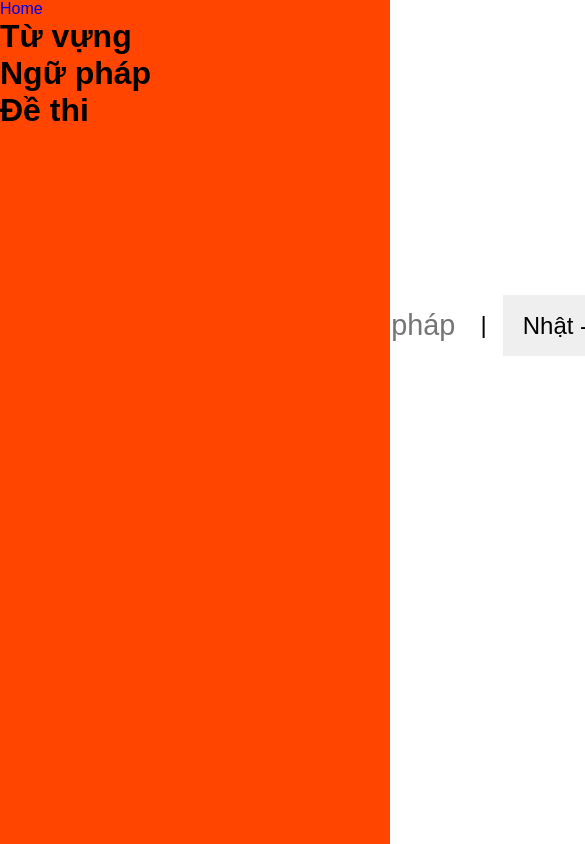
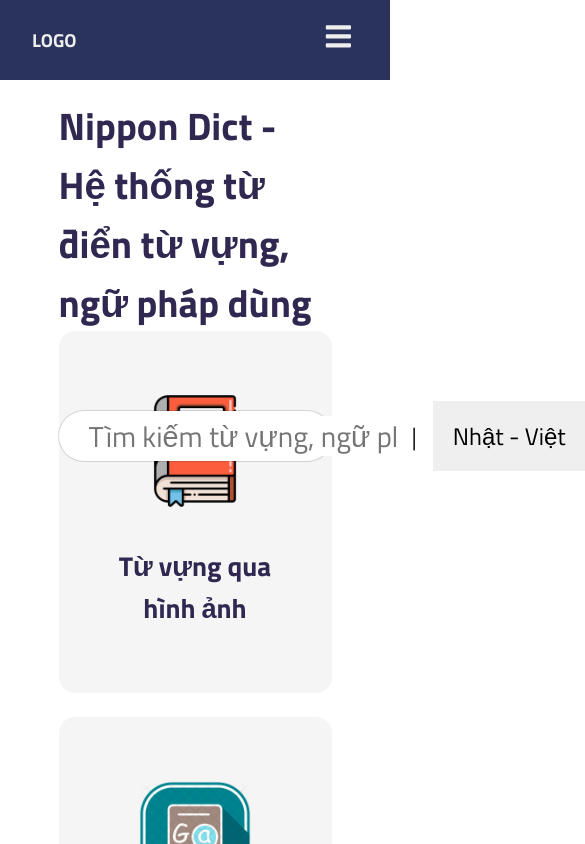
Before and after one commit to HungNguyen-89/beta-nippon-zukan-app, a React (Create React App) app: page / in a window 390 px wide. Shown: the top 844 px of the page, 585 px wide, since content can reach past the window. Built offline with nearby package versions, Linux system fonts and the light colour scheme.

Commit message:
update navbar 2023-05-17-003

```diff
--- a/src/App.js
+++ b/src/App.js
@@ -9,11 +9,12 @@
 import WordGuessGame from "./components/WordGuessGame/WordGuessGame";
 import Navigation from "./components/Navigation/Navigation";
 import Navbar from "./components/Navbar/Navbar";
+import NavbarTest from "./components/Navbar/NavbarTest";
 
 function App() {
   return (
     <div className="App">
-      <Navbar />
+      <NavbarTest />
       <Routes>
         <Route path="/" element={<HomePage />} />
         <Route path="/test" element={<Test />} />
--- /dev/null
+++ b/src/components/Navbar/NavbarTest.js
@@ -0,0 +1,31 @@
+import { useRef } from "react";
+import { FaBars, FaTimes } from "react-icons/fa";
+import "./NavbarTest.scss";
+
+function NavbarTest() {
+  const navRef = useRef();
+
+  const showNavbar = () => {
+    navRef.current.classList.toggle("responsive_nav");
+  };
+
+  return (
+    <header>
+      <h3>LOGO</h3>
+      <nav ref={navRef}>
+        <a href="/#">Home</a>
+        <a href="/#">My work</a>
+        <a href="/#">Blog</a>
+        <a href="/#">About me</a>
+        <button className="nav-btn nav-close-btn" onClick={showNavbar}>
+          <FaTimes />
+        </button>
+      </nav>
+      <button className="nav-btn" onClick={showNavbar}>
+        <FaBars />
+      </button>
+    </header>
+  );
+}
+
+export default NavbarTest;
--- /dev/null
+++ b/src/components/Navbar/NavbarTest.scss
@@ -0,0 +1,90 @@
+@import url("https://fonts.googleapis.com/css2?family=Titillium+Web:wght@300;400;700&display=swap");
+
+* {
+	padding: 0;
+	margin: 0;
+	box-sizing: border-box;
+	font-family: "Titillium Web", sans-serif;
+}
+
+:root {
+	--mainColor: #29335c;
+	--mainColorLight: #5767aa;
+	--secondaryColor: #db2b39;
+	--textColor: #eee;
+}
+
+header {
+	display: flex;
+	align-items: center;
+	justify-content: space-between;
+	height: 80px;
+	padding: 0 2rem;
+	background-color: var(--mainColor);
+	color: var(--textColor);
+}
+
+nav a {
+	margin: 0 1rem;
+	color: var(--textColor);
+	text-decoration: none;
+}
+
+nav a:hover {
+	color: var(--secondaryColor);
+}
+
+header .nav-btn {
+	padding: 5px;
+	cursor: pointer;
+	background: transparent;
+	border: none;
+	outline: none;
+	color: var(--textColor);
+	visibility: hidden;
+	opacity: 0;
+	font-size: 1.8rem;
+}
+
+header div,
+nav {
+	display: flex;
+	align-items: center;
+}
+
+@media only screen and (max-width: 1024px) {
+	header .nav-btn {
+		visibility: visible;
+		opacity: 1;
+	}
+
+	header nav {
+		position: fixed;
+		top: -100vh;
+		left: 0;
+		height: 100%;
+		width: 100%;
+		display: flex;
+		flex-direction: column;
+		align-items: center;
+		justify-content: center;
+		gap: 1.5rem;
+		background-color: var(--mainColor);
+		transition: 1s;
+        z-index: 100;
+	}
+
+	header .responsive_nav {
+		transform: translateY(100vh);
+	}
+
+	nav .nav-close-btn {
+		position: absolute;
+		top: 2rem;
+		right: 2rem;
+	}
+
+	nav a {
+		font-size: 1.5rem;
+	}
+}
```
